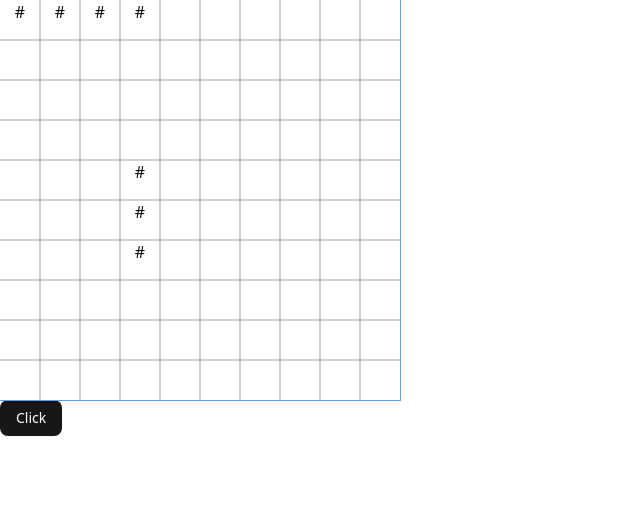
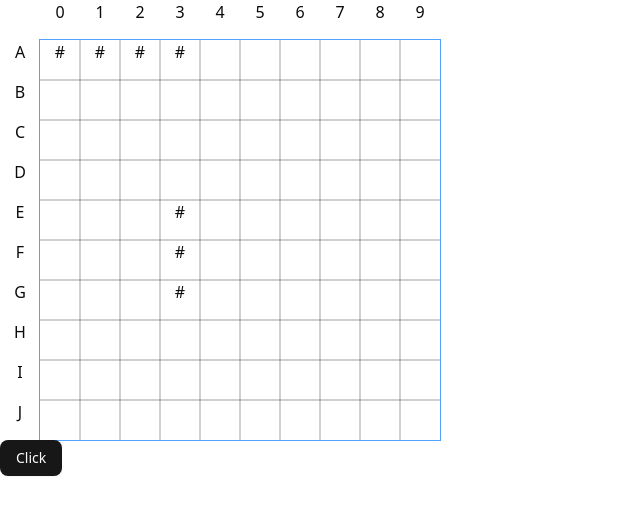
Before and after one commit to B1aho/battleship-online, a React (Vite) app in the folder apps/web/: page / in a window 1280 px wide. Shown: the top 514 px of the page, without its empty margins (0-640 px from the left). Built offline with nearby package versions, Linux system fonts and the light colour scheme.

Commit message:
Add coordinates to the grid

```diff
--- a/apps/web/src/App.css
+++ b/apps/web/src/App.css
@@ -2,3 +2,18 @@
   grid-template-columns: repeat(10, 40px);
   grid-template-rows: repeat(10, 40px);
 }
+
+.one-column {
+  grid-template-columns: 40px;
+  grid-template-rows: repeat(10, 40px);
+}
+
+.one-row {
+  grid-template-rows: 40px;
+  grid-template-columns: repeat(10, 40px);
+}
+
+.grid-board {
+  grid-template-columns: 40px 1fr;
+  grid-template-rows: 40px 1fr;
+}
--- a/apps/web/src/features/GameBoard/Board.tsx
+++ b/apps/web/src/features/GameBoard/Board.tsx
@@ -11,15 +11,14 @@ interface IBroadProps {
 export const Board = ({ gameboard }: IBroadProps) => {
     const [grid, setGrid] = useState(gameboard.getGrid());
     const [ships, setShips] = useState(gameboard.getShips());
+    const { SIZE, GRID, MAX_SHIP_KIND } = ModeType[gameboard.getMode()];
     const cells: ReactElement[] = useMemo(() => {
-        return createCells(grid, ModeType[gameboard.getMode()].SIZE);
-    }, [grid, gameboard]);
+        return createCells(grid, SIZE);
+    }, [grid, SIZE]);
 
     return (
         <>
-            <BoardView cells={cells} gridType={
-                ModeType[gameboard.getMode()].GRID
-            } />
+            <BoardView cells={cells} gridType={GRID} gridSize={SIZE} />
             <Button onClick={() => {
                 const res = gameboard.receiveAttack({ x: 0, y: 0 });
                 if (res === "Hit") {
--- a/apps/web/src/features/GameBoard/BoardView.tsx
+++ b/apps/web/src/features/GameBoard/BoardView.tsx
@@ -3,13 +3,30 @@ import { ReactElement } from "react";
 interface IBroadViewProps {
     cells: ReactElement[];
     gridType: string;
+    gridSize: number;
 }
 
-export const BoardView = ({ cells, gridType }: IBroadViewProps) => {
+export const BoardView = ({ cells, gridType, gridSize }: IBroadViewProps) => {
     return (
-        <div>
+        <div className="grid grid-board">
+            <div className="grid one-row col-start-2">
+                {Array.from({ length: gridSize }).map((_, idx) => {
+                    return (
+                        <div className="w-full text-center">
+                            {idx}
+                        </div>)
+                })}
+            </div>
+            <div className="grid one-column row-start-2">
+                {Array.from({ length: gridSize }).map((_, idx) => {
+                    return (
+                        <div className="w-full text-center">
+                            {String.fromCharCode('A'.charCodeAt(0) + idx)}
+                        </div>)
+                })}
+            </div>
             <div className={
-                "grid w-fit outline-1 outline-blue-400 " + gridType
+                "col-start-2 row-start-2 grid w-fit outline-1 outline-blue-400 " + gridType
             }>
                 {cells}
             </div>
```
